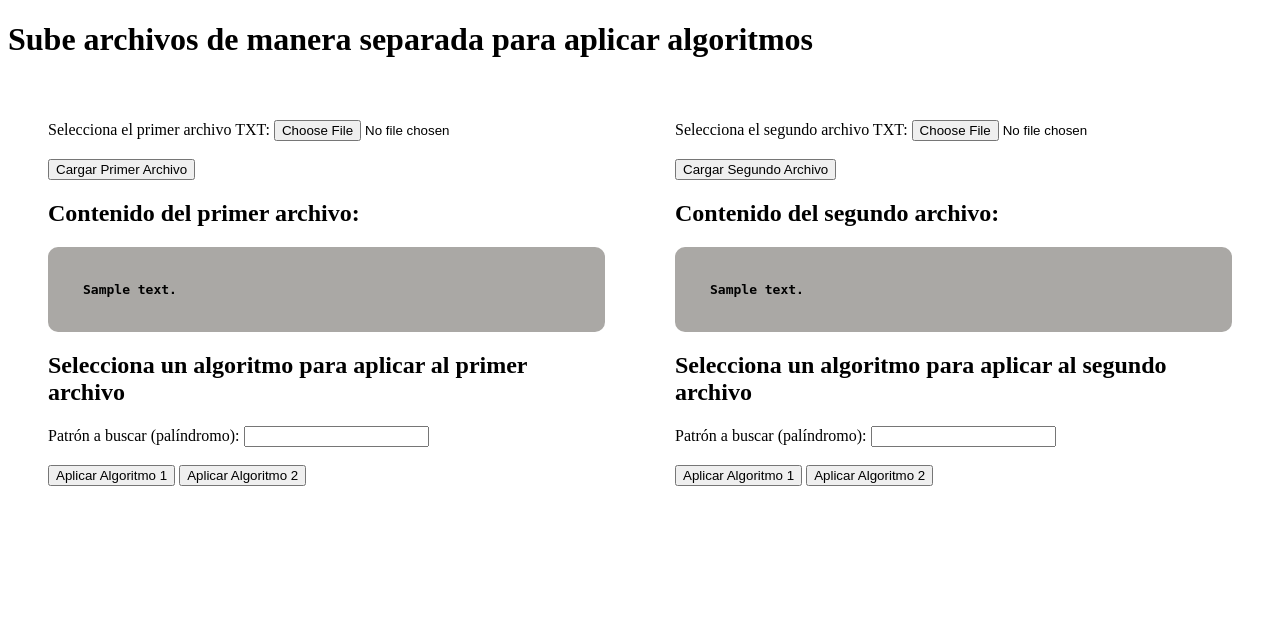
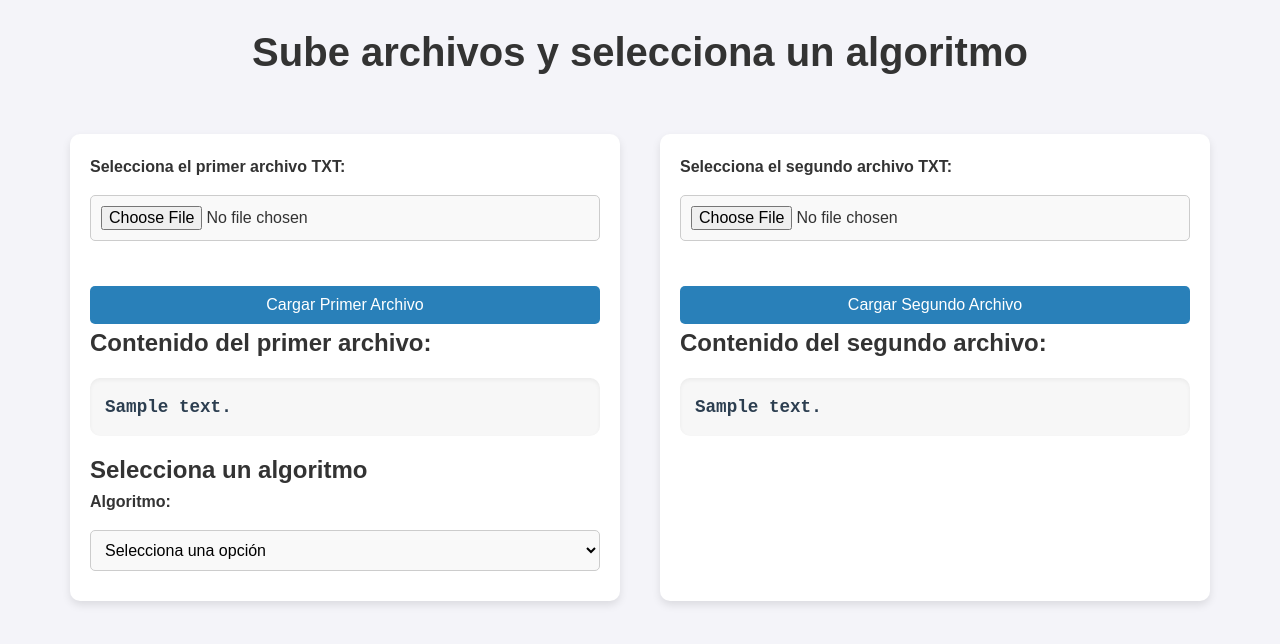
Before and after one commit to EmilioVidal/AlgoritmosSituacionProblema, a Flask app: template templates/index.html in a window 1280 px wide. Shown: the top 644 px of the page. Run offline with Flask 3, Linux system fonts and the light colour scheme; the template is opened without the code that fills it: most values are stand-ins (such as "Sample title", 1, 10 or a date in 2020).

Commit message:
Funcion Palindromo y cambio de formato

```diff
--- a/app.py
+++ b/app.py
@@ -5,20 +5,22 @@ app = Flask(__name__)
 # Variables globales para almacenar el contenido de los archivos
 file1_content = None
 file2_content = None
+highlighted_content = None
 
 @app.route('/')
 def index():
     # Renderizar la plantilla con el contenido de ambos archivos
-    return render_template('index.html', content1=file1_content, content2=file2_content)
+    return render_template('index.html', content1=file1_content, content2=file2_content, highlighted_content=highlighted_content)
 
 # Ruta para subir el primer archivo
 @app.route('/upload_file1', methods=['POST'])
 def upload_file1():
-    global file1_content
+    global file1_content, highlighted_content
     if 'file1' in request.files:
         file = request.files['file1']
         if file.filename != '':
             file1_content = file.read().decode('utf-8')
+            highlighted_content = file1_content  # Mostrar inmediatamente el contenido al cargar
     return redirect(url_for('index'))
 
 # Ruta para subir el segundo archivo
@@ -34,34 +36,27 @@ def upload_file2():
 # Ruta para aplicar un algoritmo al primer archivo
 @app.route('/apply_algorithm_file1', methods=['POST'])
 def apply_algorithm_file1():
-    global file1_content, resultado
+    global file1_content, highlighted_content
     if 'file1_content' in request.form:
         file1_content = request.form.get('file1_content')
         algorithm = request.form.get('algorithm')
-        palindromo = request.form.get('palindromo')  # Recibir el patrón del palíndromo
-        if algorithm == 'algoritmo1':
-            file1_content = algoritmo_z_resaltar(file1_content, palindromo)
-        elif algorithm == 'algoritmo2':
-            file1_content = algoritmo_z_resaltar(file1_content)
-    return redirect(url_for('index'))
 
-# Ruta para aplicar un algoritmo al segundo archivo
-@app.route('/apply_algorithm_file2', methods=['POST'])
-def apply_algorithm_file2():
-    global file2_content, resultado
-    if 'file2_content' in request.form:
-        file2_content = request.form.get('file2_content')
-        algorithm = request.form.get('algorithm')
-        palindromo = request.form.get('palindromo')  # Recibir el patrón del palíndromo
-        if algorithm == 'algoritmo1':
-            file2_content = algoritmo_z_resaltar(file2_content, palindromo)
-        elif algorithm == 'algoritmo2':
-            file2_content = algoritmo_z_resaltar(file2_content)
+        # Limpiar resaltado previo antes de aplicar nuevo algoritmo
+        highlighted_content = file1_content
+
+        if algorithm == 'buscar':
+            # Algoritmo Z o KMP para buscar y resaltar el patrón
+            palindromo = request.form.get('palindromo')  # Recibir el patrón del usuario
+            highlighted_content = algoritmo_z_resaltar(highlighted_content, palindromo)
+        elif algorithm == 'palindromo':
+            # Algoritmo de Manacher para encontrar el palíndromo más largo
+            palindromo_encontrado = manacher(file1_content)
+            highlighted_content = file1_content.replace(palindromo_encontrado, f"<span style='background-color: green'>{palindromo_encontrado}</span>")
+
     return redirect(url_for('index'))
 
 # Algoritmo Z para buscar y resaltar el patrón
 def algoritmo_z_resaltar(texto, palindromo):
-    # Función Z para encontrar posiciones de un patrón en el texto
     def Z(texto, palindromo):
         cadena_concatenada = palindromo + "$" + texto
         n = len(cadena_concatenada)
@@ -85,7 +80,6 @@ def algoritmo_z_resaltar(texto, palindromo):
                     Z[i] = R - L
                     R -= 1
 
-        # Recoger las posiciones donde se encontró el patrón
         posiciones = []
         for i in range(len(palindromo) + 1, n):
             if Z[i] == len(palindromo):
@@ -93,22 +87,42 @@ def algoritmo_z_resaltar(texto, palindromo):
 
         return posiciones
 
-    # Encontrar todas las posiciones donde ocurre el palíndromo
     posiciones = Z(texto, palindromo)
-
-    # Resaltar las ocurrencias del palíndromo con <span>
     texto_resaltado = ""
     ultimo_index = 0
 
     for pos in posiciones:
-        texto_resaltado += texto[ultimo_index:pos]  # Añadir la parte antes de la coincidencia
-        texto_resaltado += f"<span style='background-color: yellow;'>{texto[pos:pos + len(palindromo)]}</span>"  # Resaltar
+        texto_resaltado += texto[ultimo_index:pos]
+        texto_resaltado += f"<span style='background-color: yellow;'>{texto[pos:pos + len(palindromo)]}</span>"
         ultimo_index = pos + len(palindromo)
 
-    # Añadir el resto del texto
     texto_resaltado += texto[ultimo_index:]
+    return texto_resaltado
 
-    return texto_resaltado
+# Algoritmo de Manacher para buscar el palíndromo más largo
+def manacher(s):
+    t = '#'.join(f'^{s}$')
+    n = len(t)
+    P = [0] * n
+    C = R = 0  # Centro y borde derecho del palíndromo actual
+
+    for i in range(1, n - 1):
+        mirror = 2 * C - i
+        if i < R:
+            P[i] = min(R - i, P[mirror])
+        # Expande el palíndromo centrado en i
+        while t[i + 1 + P[i]] == t[i - 1 - P[i]]:
+            P[i] += 1
+        # Actualiza el centro y el borde derecho
+        if i + P[i] > R:
+            C = i
+            R = i + P[i]
+
+    # Encuentra el palíndromo más largo
+    maxLen = max(P)
+    centerIndex = P.index(maxLen)
+    start = (centerIndex - maxLen) // 2
+    return s[start:start + maxLen]
 
 if __name__ == '__main__':
     app.run(debug=True)
--- /dev/null
+++ b/sp/pyvenv.cfg
@@ -0,0 +1,5 @@
+home = /Library/Frameworks/Python.framework/Versions/3.11/bin
+include-system-site-packages = false
+version = 3.11.2
+executable = /Library/Frameworks/Python.framework/Versions/3.11/bin/python3.11
+command = /usr/local/bin/python3 -m venv /Users/mauricioperea/Desktop/5to Semestre/1er Periodo/Algoritmos/SituacionProblema/AlgoritmosSituacionProblema/sp
--- a/static/style.css
+++ b/static/style.css
@@ -1,29 +1,119 @@
 * {
     box-sizing: border-box;
+    font-family: Arial, sans-serif;
+    margin: 0;
+    padding: 0;
+}
+
+body {
+    background-color: #f4f4f9;
+    color: #333;
+    line-height: 1.6;
+}
+
+h1 {
+    text-align: center;
+    margin-top: 20px;
+    font-size: 2.5rem;
+    color: #333;
 }
 
 #todo {
     display: flex;
+    justify-content: space-between;
     flex-wrap: wrap;
-    padding: 10px;
-    gap: 10px;
+    padding: 20px;
+    gap: 20px;
+    max-width: 1200px;
+    margin: 20px auto;
 }
 
 #text1, #text2 {
     flex: 1;
-    min-width: 300px;
+    background-color: #ffffff;
+    border-radius: 10px;
+    box-shadow: 0 4px 8px rgba(0, 0, 0, 0.1);
     margin: 10px;
     padding: 20px;
-    border-radius: 10px;
+    transition: transform 0.3s ease;
+}
+
+#text1:hover, #text2:hover {
+    transform: scale(1.05);
 }
 
 #contenidoTXT {
-    background-color: rgb(170, 168, 165);
+    background-color: #f7f7f7;
     border-radius: 10px;
-    padding: 35px;
+    padding: 15px;
+    margin: 15px 0;
     text-align: left;
     word-wrap: break-word;
     white-space: pre-wrap;
     overflow: auto;
-    font-weight: bold
+    font-weight: bold;
+    font-size: 1.1rem;
+    color: #2c3e50;
+    box-shadow: inset 0 2px 4px rgba(0, 0, 0, 0.05);
 }
+
+label {
+    font-weight: bold;
+    color: #333;
+    margin-bottom: 5px;
+    display: block;
+}
+
+input[type="file"], select, input[type="text"] {
+    width: 100%;
+    padding: 10px;
+    margin: 10px 0;
+    border: 1px solid #ccc;
+    border-radius: 5px;
+    font-size: 1rem;
+    background-color: #f9f9f9;
+}
+
+input[type="file"]:hover, select:hover, input[type="text"]:hover {
+    border-color: #2980b9;
+}
+
+button {
+    background-color: #2980b9;
+    color: white;
+    padding: 10px 20px;
+    border: none;
+    border-radius: 5px;
+    cursor: pointer;
+    font-size: 1rem;
+    transition: background-color 0.3s ease;
+    margin-top: 10px;
+    display: block;
+    width: 100%;
+}
+
+button:hover {
+    background-color: #1c6390;
+}
+
+pre {
+    font-family: 'Courier New', Courier, monospace;
+}
+
+select {
+    width: 100%;
+    padding: 10px;
+    margin-top: 10px;
+    border-radius: 5px;
+    border: 1px solid #ccc;
+    background-color: #f9f9f9;
+    font-size: 1rem;
+}
+
+select:hover {
+    border-color: #2980b9;
+}
+
+#buscarFields, #palindromoFields {
+    margin-top: 20px;
+}
--- a/templates/index.html
+++ b/templates/index.html
@@ -5,60 +5,82 @@
     <meta name="viewport" content="width=device-width, initial-scale=1.0">
     <title>Subir Archivos y Algoritmos</title>
     <link rel="stylesheet" type="text/css" href="{{ url_for('static', filename='style.css') }}">
+    <script>
+        function toggleFields() {
+            const selectedAlgorithm = document.getElementById("algorithmSelect").value;
+            const buscarFields = document.getElementById("buscarFields");
+            const palindromoFields = document.getElementById("palindromoFields");
+
+            // Mostrar u ocultar campos según la selección
+            if (selectedAlgorithm === "buscar") {
+                buscarFields.style.display = "block";
+                palindromoFields.style.display = "none";
+            } else if (selectedAlgorithm === "palindromo") {
+                buscarFields.style.display = "none";
+                palindromoFields.style.display = "block";
+            }
+        }
+    </script>
 </head>
 <body>
-    <h1>Sube archivos de manera separada para aplicar algoritmos</h1>
+    <h1>Sube archivos y selecciona un algoritmo</h1>
+
     <div id="todo">
-
-    <div id="text1">
+        <div id="text1" style="float:left;width:48%;">
             <!-- Formulario para subir el primer archivo -->
             <form action="/upload_file1" method="POST" enctype="multipart/form-data">
                 <label for="file1">Selecciona el primer archivo TXT:</label>
                 <input type="file" id="file1" name="file1" accept=".txt" required><br><br>
                 <button type="submit">Cargar Primer Archivo</button>
             </form>
+
             <!-- Mostrar el contenido del primer archivo si está cargado -->
             {% if content1 %}
             <h2>Contenido del primer archivo:</h2>
-        <pre id="contenidoTXT">{{ content1|safe }}</pre>  <!-- Usamos |safe para renderizar HTML -->
+            <pre id="contenidoTXT">{{ highlighted_content|safe }}</pre> <!-- Usamos |safe para renderizar HTML -->
 
-        <h2>Selecciona un algoritmo para aplicar al primer archivo</h2>
+            <!-- Menú para seleccionar el algoritmo -->
+            <h2>Selecciona un algoritmo</h2>
+            <label for="algorithmSelect">Algoritmo:</label>
+            <select id="algorithmSelect" name="algorithm" onchange="toggleFields()">
+                <option value="">Selecciona una opción</option>
+                <option value="buscar">Buscar Patrón (KMP/Z)</option>
+                <option value="palindromo">Buscar Palíndromo (Manacher)</option>
+            </select>
+
+            <!-- Formulario para ejecutar el algoritmo seleccionado -->
             <form action="/apply_algorithm_file1" method="POST">
                 <input type="hidden" name="file1_content" value="{{ content1 }}">
-            <!-- Campo para ingresar el patrón (palíndromo) -->
-            <label for="palindromo">Patrón a buscar (palíndromo):</label>
-            <input type="text" id="palindromo" name="palindromo" required><br><br>
-            <button type="submit" name="algorithm" value="algoritmo1">Aplicar Algoritmo 1</button>
-            <button type="submit" name="algorithm" value="algoritmo2">Aplicar Algoritmo 2</button>
+
+                <!-- Campos específicos para Buscar -->
+                <div id="buscarFields" style="display:none;">
+                    <label for="palindromo">Patrón a buscar:</label>
+                    <input type="text" id="palindromo" name="palindromo"><br><br>
+                    <button type="submit" name="algorithm" value="buscar">Buscar Patrón (KMP/Z)</button>
+                </div>
+
+                <!-- Campos específicos para Palíndromo -->
+                <div id="palindromoFields" style="display:none;">
+                    <button type="submit" name="algorithm" value="palindromo">Buscar Palíndromo (Manacher)</button>
+                </div>
             </form>
             {% endif %}
         </div>
 
-    <div id="text2">
+        <div id="text2" style="float:right;width:48%;">
             <!-- Formulario para subir el segundo archivo -->
             <form action="/upload_file2" method="POST" enctype="multipart/form-data">
                 <label for="file2">Selecciona el segundo archivo TXT:</label>
                 <input type="file" id="file2" name="file2" accept=".txt" required><br><br>
                 <button type="submit">Cargar Segundo Archivo</button>
             </form>
+
             <!-- Mostrar el contenido del segundo archivo si está cargado -->
             {% if content2 %}
             <h2>Contenido del segundo archivo:</h2>
             <pre id="contenidoTXT">{{ content2|safe }}</pre> <!-- Usamos |safe para renderizar HTML -->
-
-        <h2>Selecciona un algoritmo para aplicar al segundo archivo</h2>
-        <form action="/apply_algorithm_file2" method="POST">
-            <input type="hidden" name="file2_content" value="{{ content2 }}">
-            <!-- Campo para ingresar el patrón (palíndromo) -->
-            <label for="palindromo">Patrón a buscar (palíndromo):</label>
-            <input type="text" id="palindromo" name="palindromo" required><br><br>
-            <button type="submit" name="algorithm" value="algoritmo1">Aplicar Algoritmo 1</button>
-            <button type="submit" name="algorithm" value="algoritmo2">Aplicar Algoritmo 2</button>
-        </form>
             {% endif %}
         </div>
-
     </div>
-
 </body>
 </html>
```
Also changed, not shown: 11 other files. Lines whose indentation alone changed are shown as unchanged.
